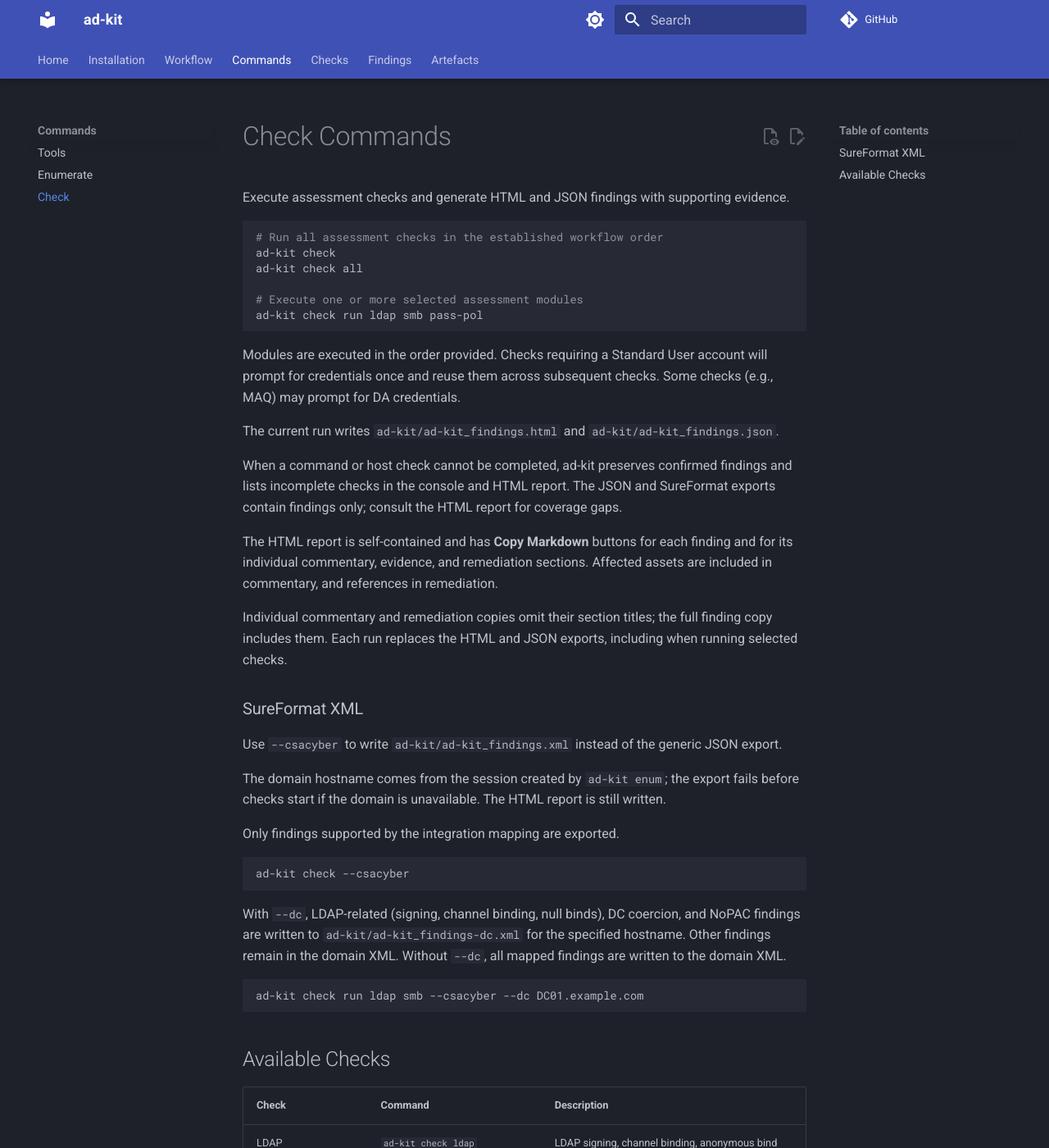
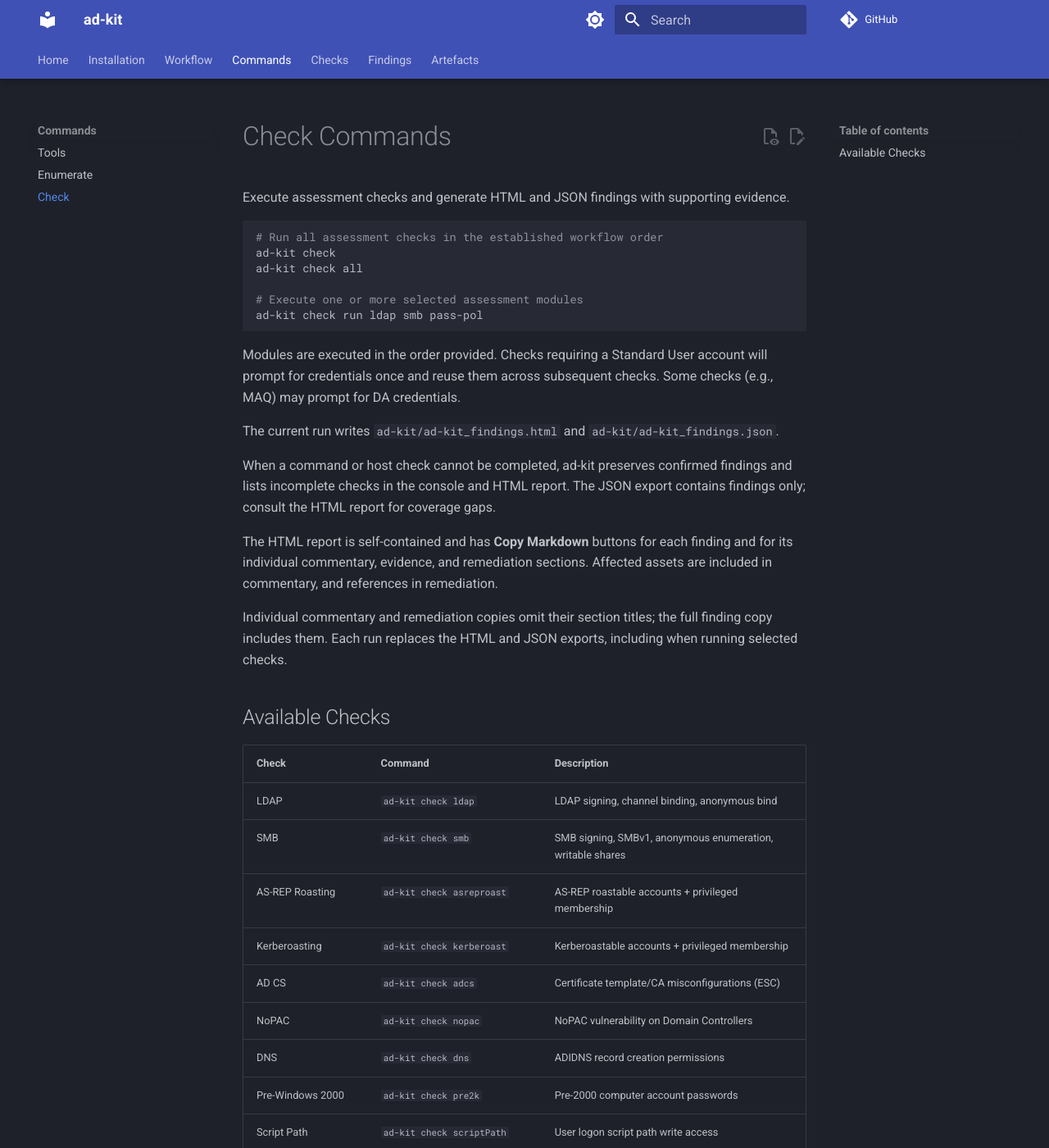
Before and after one commit to CSpanias/ad-kit, an MkDocs documentation site: the page built from docs/commands/check.md, in a window 1280 px wide and 1400 px high. Shown: the whole window at 82% size. Built offline with MkDocs 1.6.1 and Material for MkDocs 9.7.7, drawn with Linux system fonts in a browser that asks for light colours; comment, search, counter and statistics services are not loaded.

Commit message:
Removed public SureFormat documentation
Co-authored-by: Copilot <223556219+Copilot@users.noreply.github.com>

````diff
--- a/docs/commands/check.md
+++ b/docs/commands/check.md
@@ -21,8 +21,7 @@ The current run writes `ad-kit/ad-kit_findings.html` and
 
 When a command or host check cannot be completed, ad-kit preserves confirmed
 findings and lists incomplete checks in the console and HTML report. The JSON
-and SureFormat exports contain findings only; consult the HTML report for
-coverage gaps.
+export contains findings only; consult the HTML report for coverage gaps.
 
 The HTML report is self-contained and has **Copy Markdown** buttons for each
 finding and for its individual commentary, evidence, and remediation sections.
@@ -31,30 +30,6 @@ Affected assets are included in commentary, and references in remediation.
 Individual commentary and remediation copies omit their section titles; the
 full finding copy includes them. Each run replaces the HTML and JSON exports,
 including when running selected checks.
-
-### SureFormat XML
-
-Use `--csacyber` to write `ad-kit/ad-kit_findings.xml` instead of the generic
-JSON export.
-
-The domain hostname comes from the session created by `ad-kit enum`; the export
-fails before checks start if the domain is unavailable. The HTML report is
-still written.
-
-Only findings supported by the integration mapping are exported.
-
-```bash
-ad-kit check --csacyber
-```
-
-With `--dc`, LDAP-related (signing, channel binding, null binds), DC
-coercion, and NoPAC findings are written to `ad-kit/ad-kit_findings-dc.xml` for
-the specified hostname. Other findings remain in the domain XML. Without
-`--dc`, all mapped findings are written to the domain XML.
-
-```bash
-ad-kit check run ldap smb --csacyber --dc DC01.example.com
-```
 
 ## Available Checks
 
````
Also changed, not shown: docs/artefacts.md (+0 -2 lines), docs/findings/index.md (+0 -3 lines).
